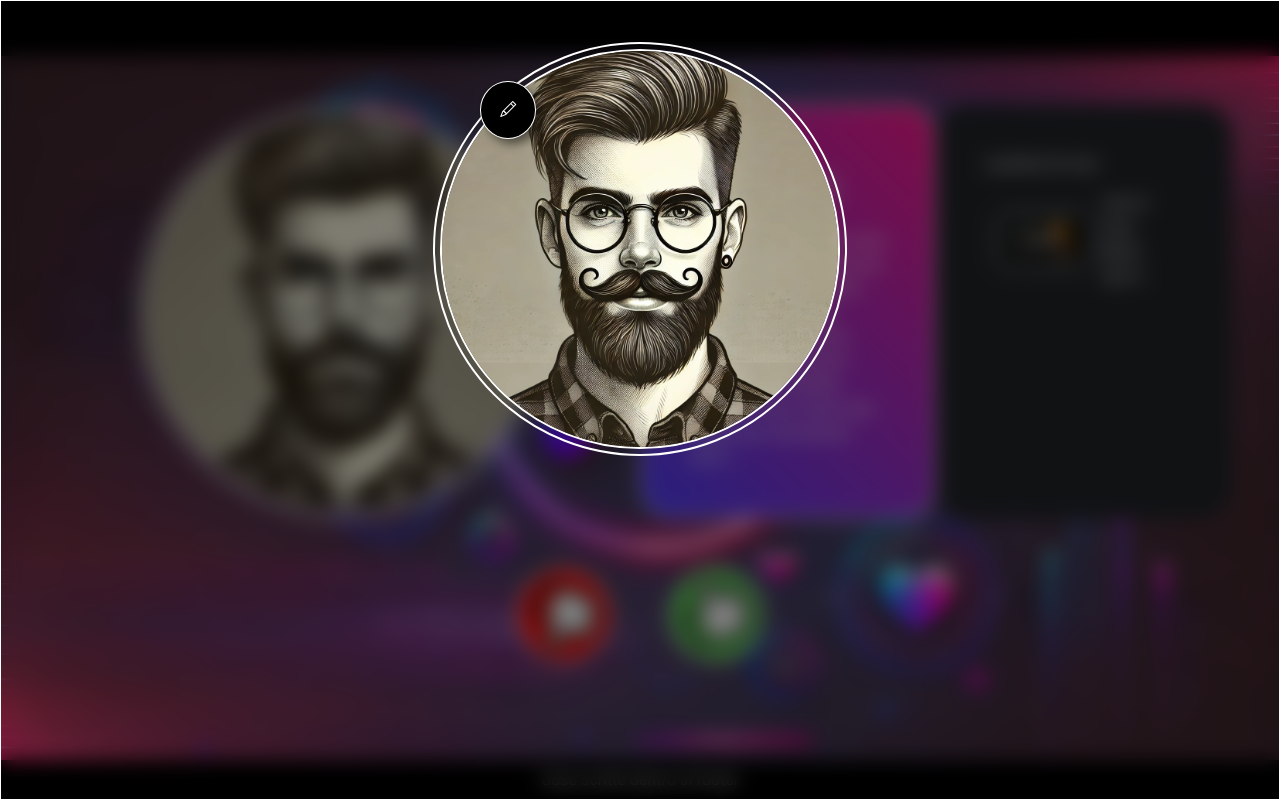
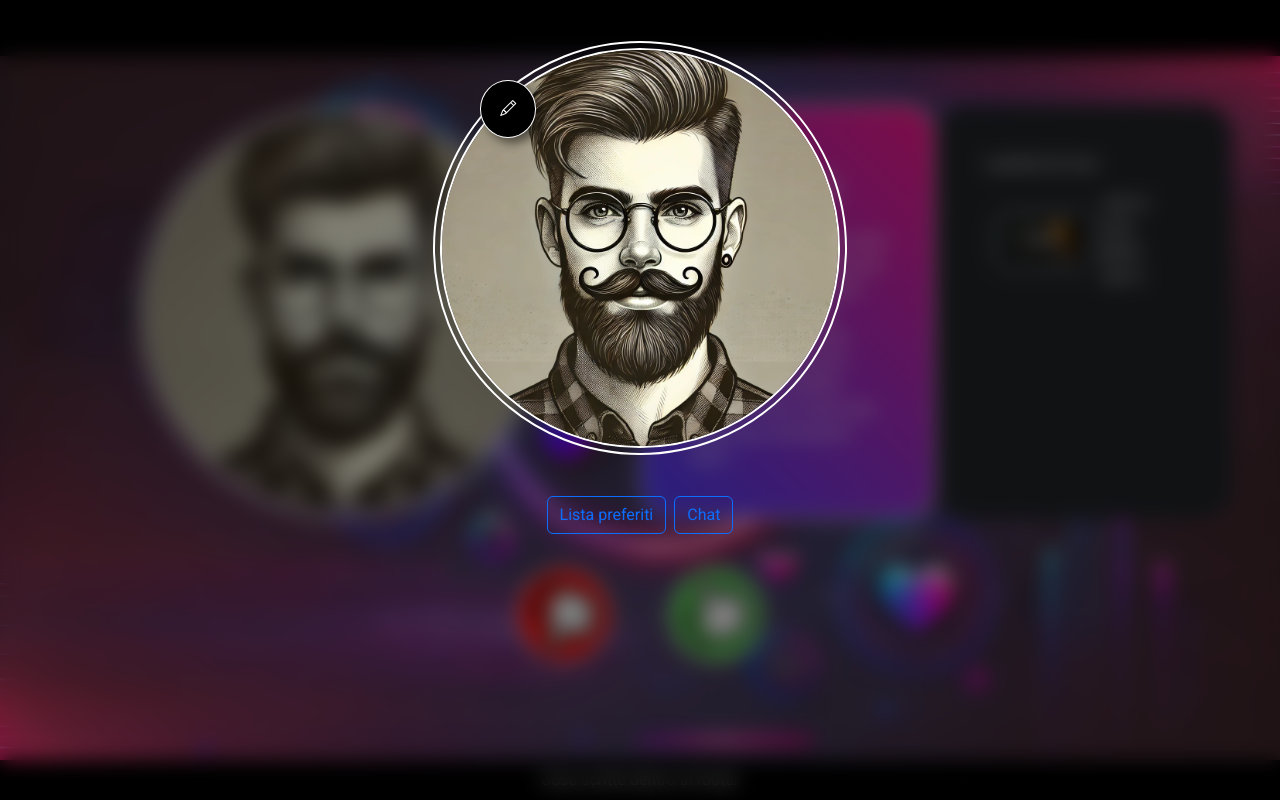
Before and after one commit to JackRosser/projectbw, an Angular app: page /home in a window 1280 px wide. Built offline with nearby package versions, Linux system fonts and the light colour scheme.

Commit message:
qui funziona

```diff
--- a/src/app/shared/profile/profile.component.html
+++ b/src/app/shared/profile/profile.component.html
@@ -6,7 +6,7 @@
         <i class="bi bi-pencil edit"></i>
       </div>
     </div>
-    <!-- <div class="col-12 border">
+    <div class="col-12 text-center mt-5">
       <p>
         <button
           type="button"
@@ -29,11 +29,9 @@
       </p>
       <div #collapse="ngbCollapse" [(ngbCollapse)]="isCollapsed">
         <div class="card">
-            <div class="card-body">
-              You can collapse this card by clicking one Toggle button
+          <div class="card-body">Giochi preferiti</div>
         </div>
       </div>
     </div>
-      </div> -->
   </div>
 </section>
--- a/src/app/shared/profile/profile.component.scss
+++ b/src/app/shared/profile/profile.component.scss
@@ -7,7 +7,6 @@
   backdrop-filter: blur(10px);
   background-color: rgba(0, 0, 0, 0.5);
   z-index: 20;
-  border: 1px solid white;
 }
 
 .profileavatar {
```
Lines whose indentation alone changed are shown as unchanged.
